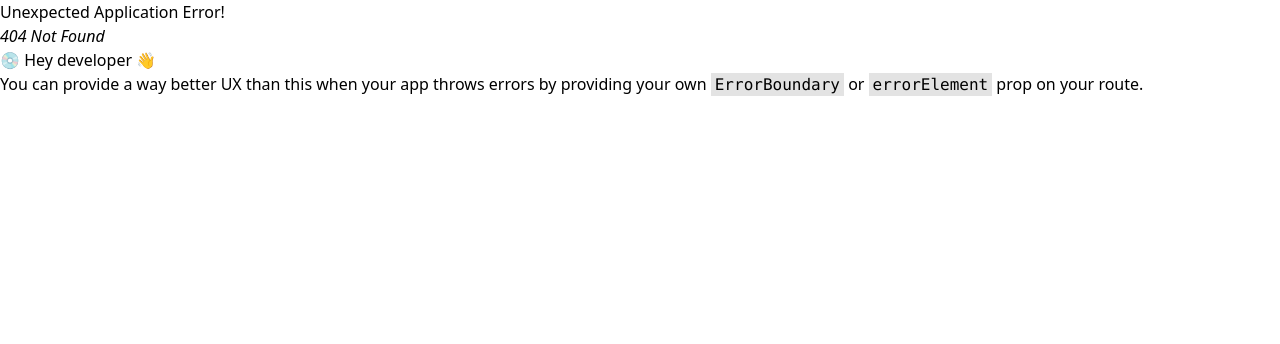
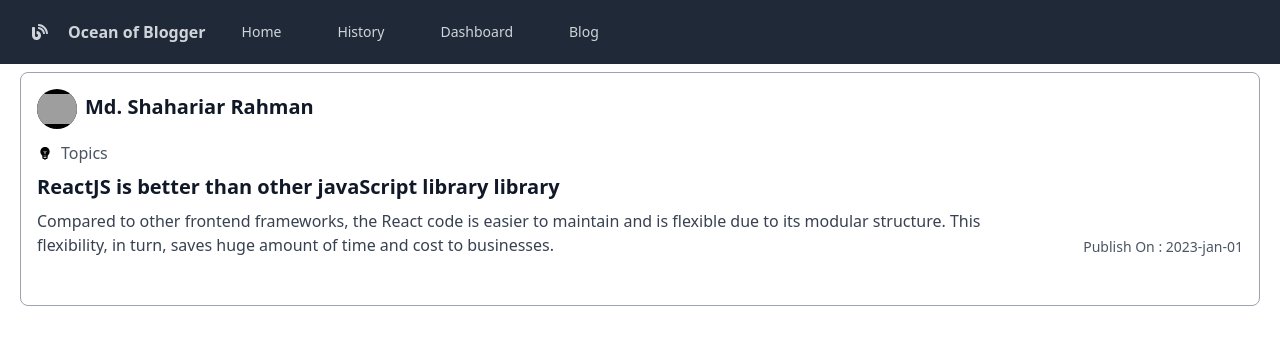
Before and after one commit to ShahariarRahman/content-management-application, a React (Create React App) app: page /blog in a window 1280 px wide. Before the commit this address had no page. Shown: the top 344 px of the page. Built offline with nearby package versions, Linux system fonts and the light colour scheme; grey boxes are pictures that could not be loaded.

Commit message:
blog page ready

```diff
--- a/src/components/BlogCard.js
+++ b/src/components/BlogCard.js
@@ -1,5 +1,6 @@
 import React from 'react';
 import { MdEmojiObjects } from 'react-icons/md';
+import { Link } from 'react-router-dom';
 
 const BlogCard = ({ blog }) => {
     const { _id, date, description, img, name, tags, title, } = blog || {};
@@ -26,7 +27,9 @@ const BlogCard = ({ blog }) => {
                             </div>
                         </div>
                     </div>
-                    <button className='text-white bg-gray-700 px-4 py-2 rounded-lg'>Details</button>
+                    <Link to={'blog'}>
+                        <button className='text-white bg-gray-700 px-4 py-2 rounded-lg'>Details</button>
+                    </Link>
                 </div>
             </div>
         </div>
--- a/src/layouts/Main/NavBar.js
+++ b/src/layouts/Main/NavBar.js
@@ -1,6 +1,6 @@
 import React from 'react';
 import { Link } from 'react-router-dom';
-
+import { FaBlog } from 'react-icons/fa';
 const NavBar = () => {
     return (
         <nav className="bg-gray-800">
@@ -18,11 +18,16 @@ const NavBar = () => {
                         </button>
                     </div>
                     <div className="flex flex-1 items-center justify-center sm:items-stretch sm:justify-start">
+                        <div className='text-gray-300 font-semibold text-md flex items-center space-x-5'>
+                            <FaBlog />
+                            <span>Ocean of Blogger</span>
+                        </div>
                         <div className="hidden sm:ml-6 sm:block">
-                            <div className="flex space-x-4">
+                            <div className="flex space-x-8">
                                 <Link to={'/'} className="text-gray-300 hover:bg-gray-700 hover:text-white px-3 py-2 rounded-md text-sm font-medium">Home</Link>
                                 <Link to={'/history'} className="text-gray-300 hover:bg-gray-700 hover:text-white px-3 py-2 rounded-md text-sm font-medium">History</Link>
                                 <Link to={'/dashboard'} className="text-gray-300 hover:bg-gray-700 hover:text-white px-3 py-2 rounded-md text-sm font-medium">Dashboard</Link>
+                                <Link to={'/blog'} className="text-gray-300 hover:bg-gray-700 hover:text-white px-3 py-2 rounded-md text-sm font-medium">Blog</Link>
                             </div>
                         </div>
                     </div>
--- /dev/null
+++ b/src/pages/Main/Blog.js
@@ -0,0 +1,35 @@
+import React from 'react';
+import { MdEmojiObjects } from 'react-icons/md';
+
+const Blog = ({ blog }) => {
+    const { _id, date, description, img, name, tags, title, } = blog || {};
+    return (
+        <div className="px-5 mt-2">
+            <div className="border border-gray-400 bg-white p-4 flex flex-col justify-between leading-normal rounded-lg">
+                <div className="mb-2">
+                    <div className='flex font-semibold text-xl'>
+                        <div className="w-10 h-10 bg-black rounded-full mr-2 grid place-content-center overflow-hidden">
+                            <img className="w-16 h-16 object-contain" src={img || "https://images.pexels.com/photos/220453/pexels-photo-220453.jpeg?w=100&h=100"} alt="Avatar of Jonathan Reinink" />
+                        </div>
+                        <p className="text-gray-900 leading-none mt-2">{name || "Md. Shahariar Rahman"}</p>
+                    </div>
+                    <div className='flex items-center mt-3'>
+                        < MdEmojiObjects />
+                        <p className="ml-2 text-gray-600 flex items-center">{tags || "Topics"}</p>
+                    </div>
+                </div>
+                <div className='grid grid-cols-6 mb-8'>
+                    <div className='col-span-5'>
+                        <div className="text-gray-900 font-bold text-xl mb-2">{title || "ReactJS is better than other javaScript library library"}</div>
+                        <p className="text-gray-700 text-base">{description || "Compared to other frontend frameworks, the React code is easier to maintain and is flexible due to its modular structure. This flexibility, in turn, saves huge amount of time and cost to businesses."}</p>
+                    </div>
+                    <div className="text-sm flex justify-end items-end">
+                        <p className="text-gray-600">Publish On : {date || "2023-jan-01"}</p>
+                    </div>
+                </div>
+            </div>
+        </div>
+    );
+};
+
+export default Blog;
--- a/src/pages/Main/Home.js
+++ b/src/pages/Main/Home.js
@@ -4,28 +4,26 @@ import BlogCard from '../../components/BlogCard';
 const Home = () => {
     return (
         <div className='mb-12'>
-            <div>
-                <div class="w-full shadow p-5 rounded-lg bg-white">
-                    <div class="xl:flex justify-between">
+            <div className="w-full shadow p-5 bg-white sticky top-0">
+                <div className="xl:flex justify-between">
                     <div className='lg:flex justify-center items-center m-2'>
-                            <p class="font-medium mr-3 mt-2 whitespace-nowrap"> Filter By : </p>
+                        <p className="font-medium mr-3 mt-2 whitespace-nowrap"> Filter By : </p>
                         <div className='flex-auto space-x-4 space-y-2'>
-                                <button class="px-4 py-2 bg-gray-100 hover:bg-gray-200 text-gray-800 font-medium rounded-md">ReactJS </button>
-                                <button class="px-4 py-2 bg-gray-100 hover:bg-gray-200 text-gray-800 font-medium rounded-md">JavaScript </button>
-                                <button class="px-4 py-2 bg-gray-100 hover:bg-gray-200 text-gray-800 font-medium rounded-md">HTML</button>
-                                <button class="px-4 py-2 bg-gray-100 hover:bg-gray-200 text-gray-800 font-medium rounded-md">CSS</button>
-                                <button class="px-4 py-2 bg-gray-100 hover:bg-gray-200 text-gray-800 font-medium rounded-md">MongoDb</button>
-                                <button class="px-4 py-2 bg-gray-100 hover:bg-gray-200 text-gray-800 font-medium rounded-md">ExpressJS</button>
-                                <button class="px-4 py-2 bg-gray-100 hover:bg-gray-200 text-gray-800 font-medium rounded-md">NodeJS</button>
+                            <button className="px-4 py-2 bg-gray-100 hover:bg-gray-200 text-gray-800 font-medium rounded-md">ReactJS </button>
+                            <button className="px-4 py-2 bg-gray-100 hover:bg-gray-200 text-gray-800 font-medium rounded-md">JavaScript </button>
+                            <button className="px-4 py-2 bg-gray-100 hover:bg-gray-200 text-gray-800 font-medium rounded-md">HTML</button>
+                            <button className="px-4 py-2 bg-gray-100 hover:bg-gray-200 text-gray-800 font-medium rounded-md">CSS</button>
+                            <button className="px-4 py-2 bg-gray-100 hover:bg-gray-200 text-gray-800 font-medium rounded-md">MongoDb</button>
+                            <button className="px-4 py-2 bg-gray-100 hover:bg-gray-200 text-gray-800 font-medium rounded-md">ExpressJS</button>
+                            <button className="px-4 py-2 bg-gray-100 hover:bg-gray-200 text-gray-800 font-medium rounded-md">NodeJS</button>
                         </div>
                     </div>
                     <div className='lg:flex items-center m-2'>
-                            <p class="font-medium mr-3"> Sort By: </p>
-                            <select class="px-8 py-3 font-medium rounded-md bg-gray-100 border-transparent focus:border-gray-500 focus:bg-white focus:ring-0 text-gray-800">
+                        <p className="font-medium mr-3"> Sort By: </p>
+                        <select className="px-8 py-3 font-medium rounded-md bg-gray-100 border-transparent focus:border-gray-500 focus:bg-white focus:ring-0 text-gray-800">
                             <option value="1">Latest Upload</option>
                             <option value="2">Oldest First</option>
                         </select>
-                        </div>
                     </div>
                 </div>
             </div>
--- a/src/routes/routes.js
+++ b/src/routes/routes.js
@@ -5,6 +5,7 @@ import Home from "../pages/Main/Home";
 import History from "../pages/Main/History";
 import BlogList from "../pages/Dashboard/BlogList";
 import AddBlog from "../pages/Dashboard/AddBlog";
+import Blog from "../pages/Main/Blog";
 
 const router = createBrowserRouter([
     {
@@ -18,6 +19,10 @@ const router = createBrowserRouter([
             {
                 path: "/history",
                 element: <History />,
+            },
+            {
+                path: "/blog",
+                element: <Blog />,
             },
         ],
     },
```
Lines whose indentation alone changed are shown as unchanged.
